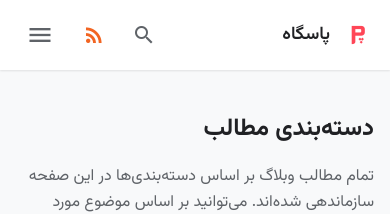
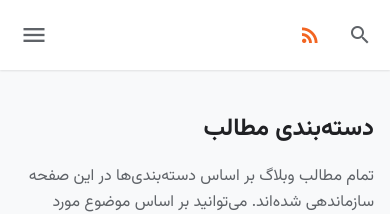
Before and after one commit to darkblog/darkblog.github.io, a Jekyll site: the page test.html, which Jekyll copies as it is, in a window 390 px wide. Shown: the top 214 px of the page. Built offline with Jekyll 4.4.1, drawn with Linux system fonts in a browser that asks for light colours.

Commit message:
Update test.html

```diff
--- a/test.html
+++ b/test.html
@@ -64,7 +64,6 @@
             display: flex;
             justify-content: space-between;
             align-items: center;
-            padding: 0;
             height: 70px;
             position: relative;
         }
@@ -73,6 +72,10 @@
         .logo-container {
             display: flex;
             align-items: center;
+            position: absolute;
+            right: 20px;
+            top: 50%;
+            transform: translateY(-50%);
         }
 
         .logo {
@@ -81,7 +84,6 @@
             gap: 12px;
             text-decoration: none;
             color: var(--text-primary);
-            padding: 16px 0;
         }
 
         .logo-icon {
@@ -95,24 +97,24 @@
             font-weight: 600;
         }
 
-        /* Navigation container */
+        /* Navigation centered in the page */
         .nav-container {
-            display: flex;
-            align-items: center;
-            height: 100%;
-            flex: 1;
-            justify-content: center;
+            position: absolute;
+            left: 50%;
+            top: 50%;
+            transform: translate(-50%, -50%);
+            width: auto;
         }
 
         .nav-links {
             display: flex;
-            height: 100%;
+            list-style: none;
+            margin: 0;
+            padding: 0;
         }
 
         .nav-item {
-            list-style: none;
             position: relative;
-            height: 100%;
         }
 
         .nav-link {
@@ -122,7 +124,7 @@
             color: var(--text-secondary);
             font-weight: 500;
             padding: 0 20px;
-            height: 100%;
+            height: 70px;
             transition: var(--transition);
             position: relative;
             cursor: pointer;
@@ -251,6 +253,10 @@
         .header-left {
             display: flex;
             align-items: center;
+            position: absolute;
+            left: 20px;
+            top: 50%;
+            transform: translateY(-50%);
         }
 
         /* Search Bar - Google Search Integration */
@@ -340,6 +346,10 @@
             justify-content: center;
             width: 48px;
             height: 48px;
+            position: absolute;
+            left: 10px;
+            top: 50%;
+            transform: translateY(-50%);
         }
 
         .mobile-menu-btn:hover {
@@ -639,7 +649,7 @@
                 padding: 0 10px;
             }
 
-            .header-left, .nav-links {
+            .header-left, .nav-container, .logo-container {
                 display: none;
             }
 
@@ -649,6 +659,10 @@
 
             .mobile-header-actions {
                 display: flex;
+                position: absolute;
+                right: 10px;
+                top: 50%;
+                transform: translateY(-50%);
             }
 
             .posts-grid {
@@ -759,7 +773,7 @@
 <body>
     <!-- Header -->
     <header>
-        <div class="container header-container">
+        <div class="header-container">
             <!-- Logo on the right -->
             <div class="logo-container">
                 <a href="#" class="logo" id="homeLink">
@@ -768,7 +782,7 @@
                 </a>
             </div>
 
-            <!-- Navigation in the center -->
+            <!-- Navigation centered in the page -->
             <div class="nav-container">
                 <ul class="nav-links">
                     <li class="nav-item">
@@ -834,6 +848,11 @@
                 </a>
             </div>
 
+            <!-- Mobile Menu Button -->
+            <button class="mobile-menu-btn" id="mobileMenuBtn">
+                <span class="material-icons">menu</span>
+            </button>
+
             <!-- Mobile Header Actions -->
             <div class="mobile-header-actions">
                 <button class="mobile-search-btn" id="mobileSearchBtn">
@@ -841,9 +860,6 @@
                 </button>
                 <button class="mobile-rss-btn" id="mobileRssBtn" title="اشتراک RSS">
                     <span class="material-icons">rss_feed</span>
-                </button>
-                <button class="mobile-menu-btn" id="mobileMenuBtn">
-                    <span class="material-icons">menu</span>
                 </button>
             </div>
         </div>
```
Also changed, not shown: other parts of test.html (+1 -1 lines).
